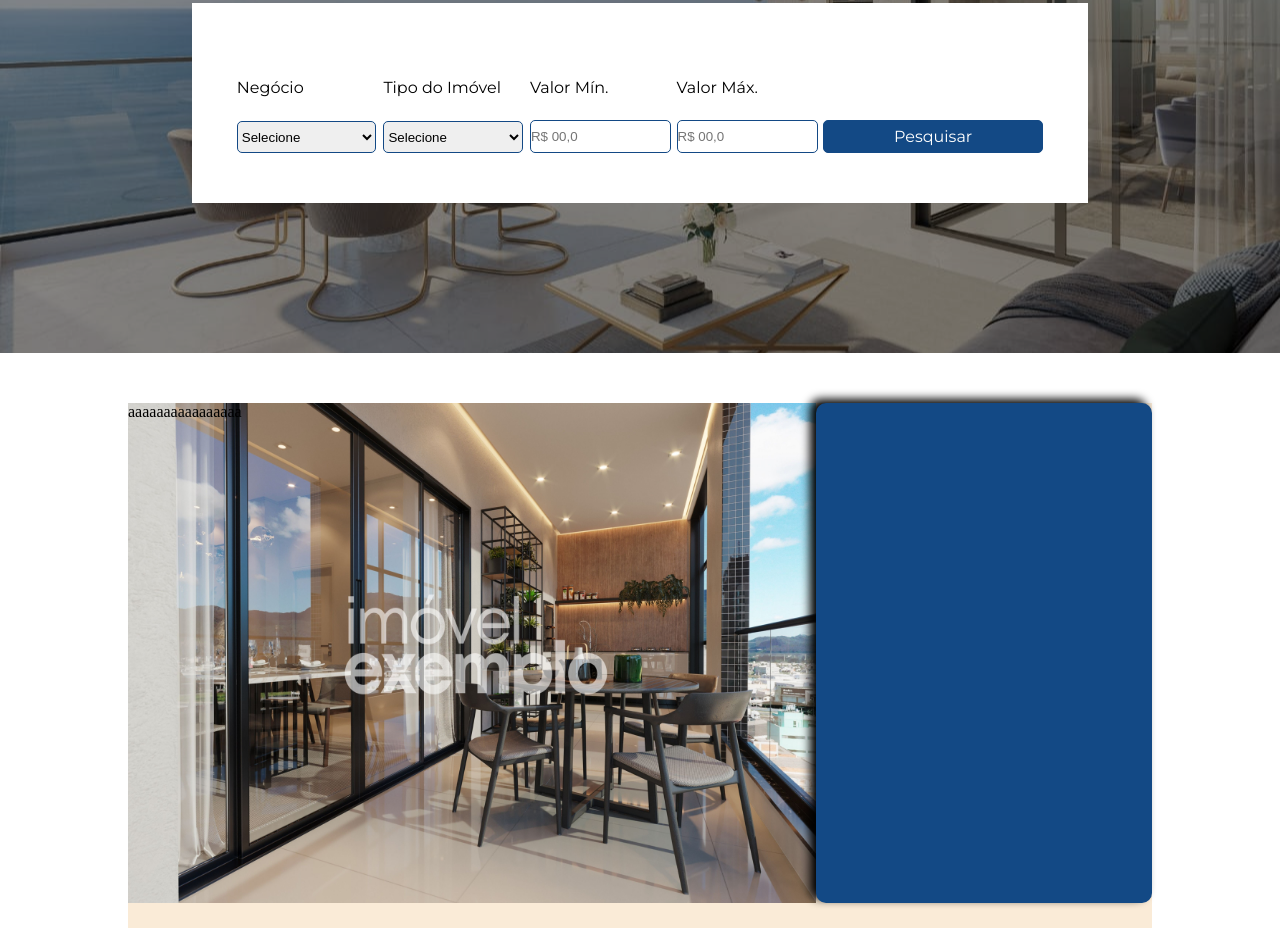
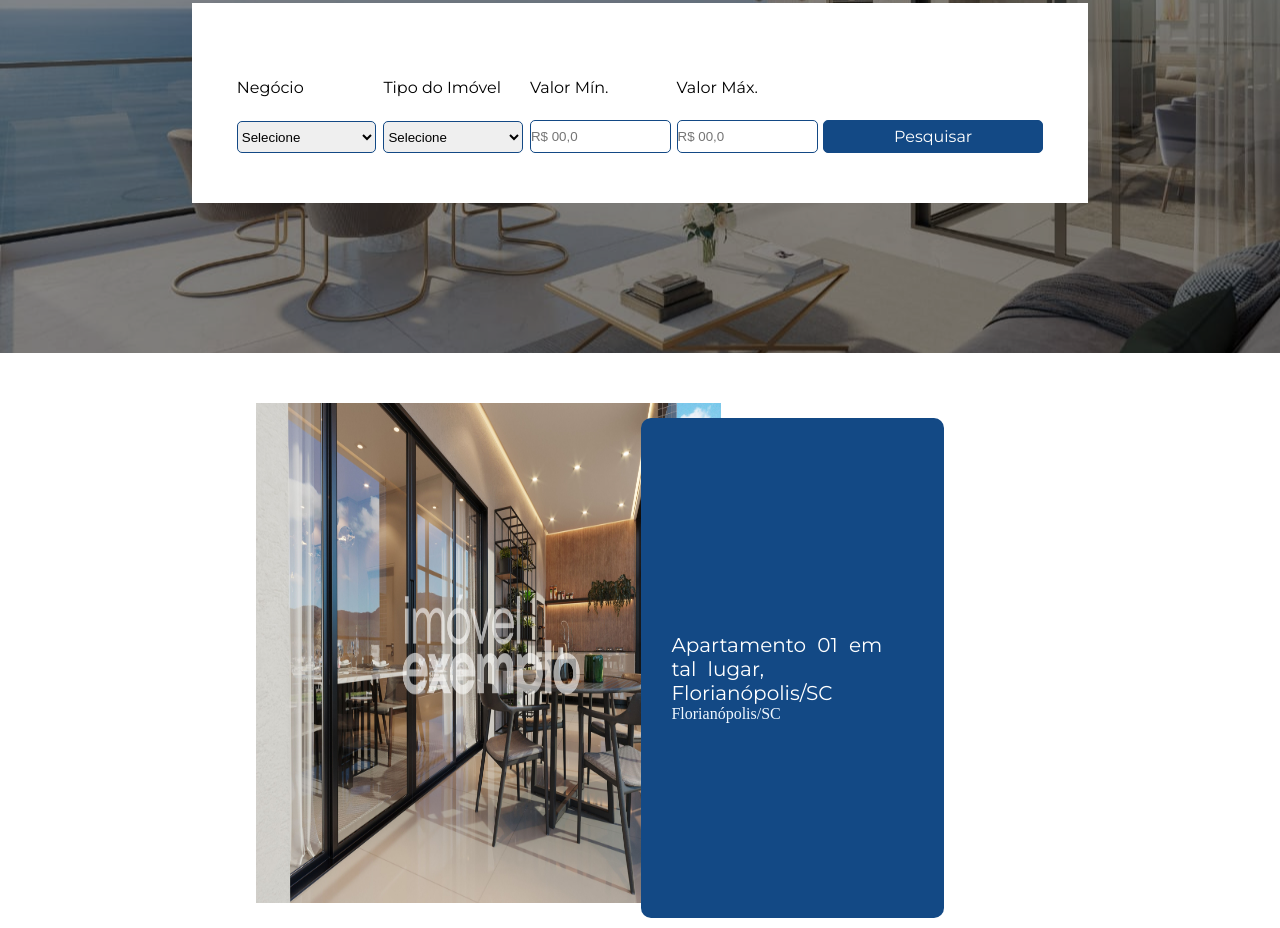
Before and after one commit to Fe0072007/Site-Imobiliaria, a plain HTML site: page Site/index.html in a window 1280 px wide. Shown: the part 332-1260 px from the top of the page. Drawn offline with Linux system fonts and the light colour scheme.

Commit message:
Add files via upload

```diff
--- a/Site/index.html
+++ b/Site/index.html
@@ -68,19 +68,23 @@
                 </form>
         </div>
     </div>
+    <div id="centerMain">
         <main id="destaque">
 
             <div id="imagem">
-            aaaaaaaaaaaaaaaa
+
             </div>
             <div id="descDestaque">
+                <div id="textoDestaque">
+                    <p id="tituloDestaque">Apartamento 01 em tal lugar, Florianópolis/SC</p>
 
-
-
+                    <p id="cidadeEstado">Florianópolis/SC</p>
+                </div>
             </div>
 
 
         </main>
+    </div>
 
     <script src="site.js"></script>
 </body>
--- a/Site/telaPrincipal.css
+++ b/Site/telaPrincipal.css
@@ -199,14 +199,20 @@
 }
 /* PRINCIPAL */
 /* Destaque */
+#centerMain{
+
+    display: flex;
+    justify-content: center;
+
+}
 #destaque{
 
-    width: 80%;
-    height: 525px;
+    width: 60%;
+    height: 515px;
     margin: auto;
     margin-top: 50px;
     display: flex;
-    background-color: antiquewhite;
+    position: absolute;
 }
 #imagem{
 
@@ -222,7 +228,34 @@
     background-color: #134985;
     height: 500px;
     width: 400px;
-    box-shadow: -6px -4px 10px  black;
     border-radius: 10px;
+    align-self: end;
+    position: relative;
+    right: 80px;
+    display: flex;
+    justify-content: center;
+    flex-wrap: wrap;
+}
+#textoDestaque{
+
+    display: flex;
+    justify-content: center;
+    flex-direction: column;
+    width: 80%;
 
 }
+#tituloDestaque{
+
+    color: white;
+    font-family: Montserrat;
+    font-weight: 10px;
+    font-size: 20px;
+    width: 100%;
+    margin-top: 20px;
+    word-spacing: 6px;
+}
+#cidadeEstado{
+    display: flex;
+    align-self: start;
+    color: aliceblue;
+}
```
Lines whose indentation alone changed are shown as unchanged.
